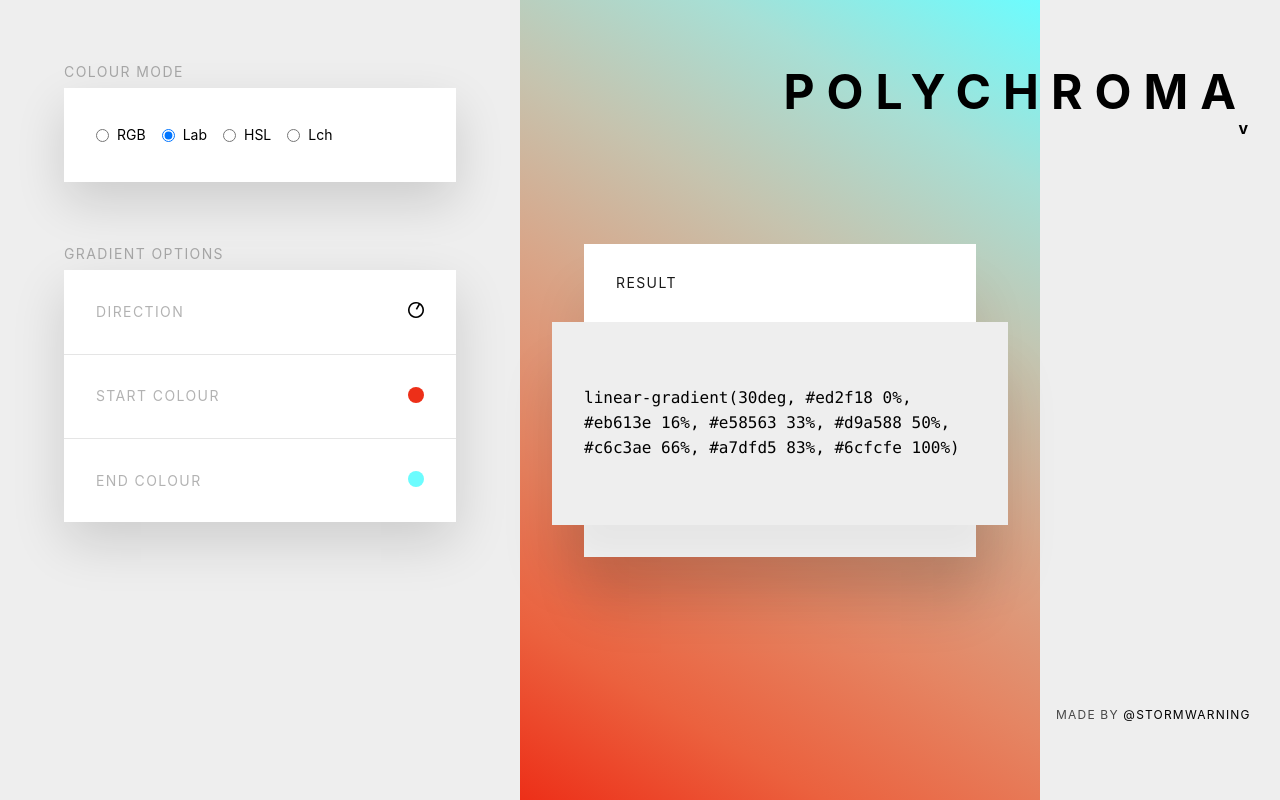
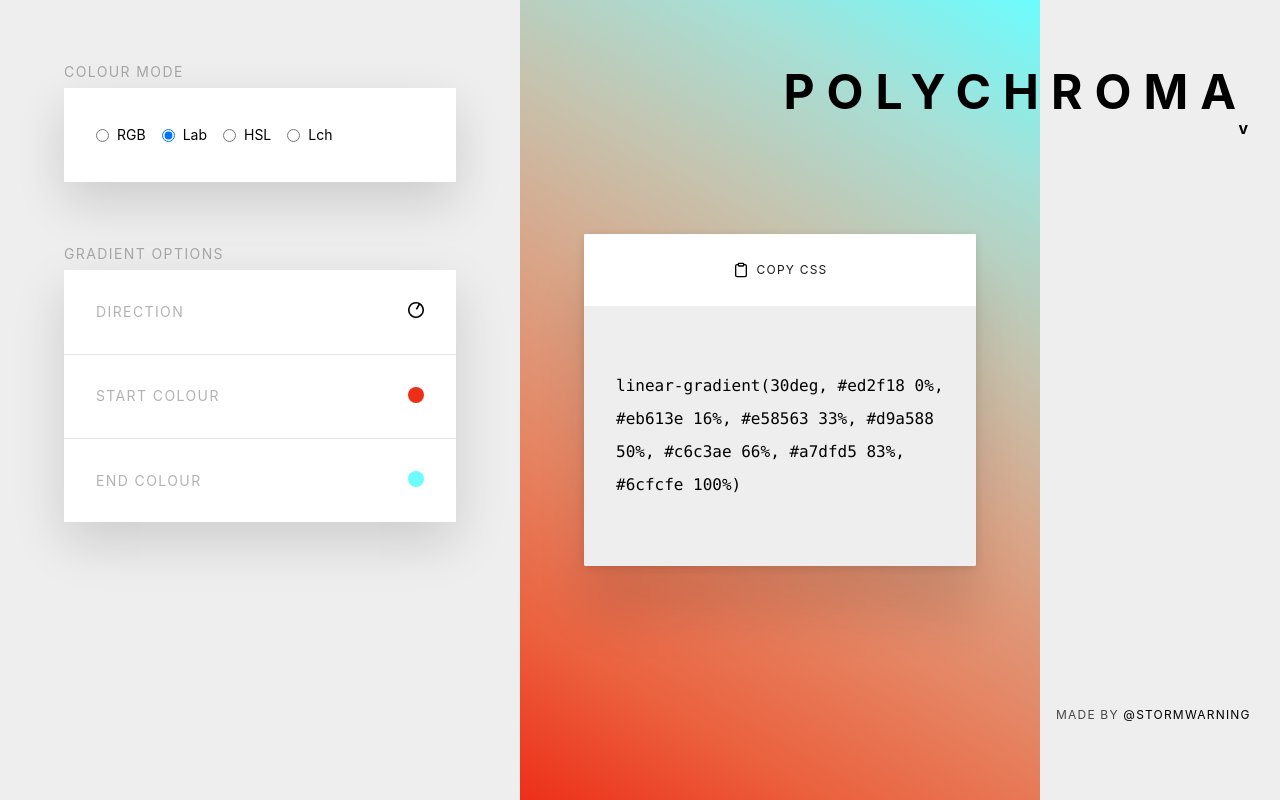
Before and after one commit to stormwarning/polychroma, a Nuxt app: page / in a window 1280 px wide. Built offline with nearby package versions, Linux system fonts and the light colour scheme.

Commit message:
✨ Add copy-to-clipboard button

```diff
--- a/components/Gradient.vue
+++ b/components/Gradient.vue
@@ -1,14 +1,26 @@
 <template>
     <figure class="flex pa5" :style="{ backgroundImage: gradientCSS }">
-        <div class="dn db-l w-100 mw6 ma-auto bg-white">
-            <div class="pa4 f6 ttu tracked lh-solid black-90">Result</div>
-            <pre class="ph4 pv5 mt0 nr4 mb4 nl4 ttl ws-normal bg-light-gray lh-copy"><code>{{ gradientCSS }}</code></pre>
+        <div class="dn db-l w-100 mw6 ma-auto bg-white br1 overflow-hidden">
+            <button class="button-reset w-100 pa4 f7 f7-ns ttu tracked lh-solid black-90 bg-white ba bw2 b--white tl pointer hide-child relative" @click="copyCSS(gradientCSS)">
+                <div class="button-bg child absolute absolute--fill" :style="{ backgroundImage: gradientCSS }"></div>
+                <div class="button-text absolute absolute--fill flex ma1 bg-white">
+                    <div class="ma-auto">
+                        <svg class="relative w1 h1 mr2 v-mid" xmlns="http://www.w3.org/2000/svg" width="24" height="24" viewBox="0 0 24 24" fill="none" stroke="#000" stroke-width="2" stroke-linecap="round" stroke-linejoin="round">
+                            <path d="M16 4h2a2 2 0 0 1 2 2v14a2 2 0 0 1-2 2H6a2 2 0 0 1-2-2V6a2 2 0 0 1 2-2h2" />
+                            <rect x="8" y="2" width="8" height="4" rx="1" ry="1" />
+                        </svg>
+                        <span class="relative lh-solid v-mid">{{ copyButtonText }}</span>
+                    </div>
+                </div>
+            </button>
+            <pre class="source-code ph4 pv5 ma0 ttl ws-normal bg-light-gray"><code>{{ gradientCSS }}</code></pre>
         </div>
     </figure>
 </template>
 
 <script>
 import chroma from 'chroma-js'
+import { copyTextToClipboard } from '../utils/clipboard'
 
 
 export default {
@@ -17,6 +29,12 @@ export default {
         'stops',
         'mode',
     ],
+
+    data () {
+        return {
+            copyButtonText: 'Copy CSS',
+        }
+    },
 
     computed: {
         gradientCSS: function () {
@@ -45,6 +63,14 @@ export default {
     },
 
     methods: {
+        copyCSS (code) {
+            copyTextToClipboard(code)
+            this.copyButtonText = 'Copied!'
+
+            setTimeout(() => {
+                this.copyButtonText = 'Copy CSS'
+            }, 2000)
+        },
     },
 }
 </script>
@@ -56,11 +82,16 @@ figure {
 }
 
 figure>div {
-    box-shadow: 0 50px 50px 0 rgba(0, 0, 0, 0.10);
+    /* box-shadow: 0 50px 50px 0 rgba(0, 0, 0, 0.10); */
+    box-shadow: rgba(0, 0, 0, 0.12) 0px 2px 10px, 0 50px 50px 0 rgba(0, 0, 0, 0.10);
 }
 
-pre {
-    box-shadow: 0 50px 50px 0 rgba(0, 0, 0, 0.10);
+.source-code {
+    /* color: #e2e6e8;
+    background-color: #16191b; */
+    /* box-shadow: 0 50px 50px 0 rgba(0, 0, 0, 0.10); */
+    /* box-shadow: rgba(0, 0, 0, 0.12) 0px 2px 10px, rgba(0, 0, 0, 0.16) 0px 2px 5px; */
+    line-height: 2;
 }
 
 .ma-auto {
--- /dev/null
+++ b/utils/clipboard.js
@@ -0,0 +1,54 @@
+// From: https://stackoverflow.com/questions/400212/how-do-i-copy-to-the-clipboard-in-javascript
+export function copyTextToClipboard (text) {
+    const textArea = document.createElement('textarea')
+
+    //
+    // *** This styling is an extra step which is likely not required. ***
+    //
+    // Why is it here? To ensure:
+    // 1. the element is able to have focus and selection.
+    // 2. if element was to flash render it has minimal visual impact.
+    // 3. less flakyness with selection and copying which **might** occur if
+    //    the textarea element is not visible.
+    //
+    // The likelihood is the element won't even render, not even a flash,
+    // so some of these are just precautions. However in IE the element
+    // is visible whilst the popup box asking the user for permission for
+    // the web page to copy to the clipboard.
+    //
+
+    // Place in top-left corner of screen regardless of scroll position.
+    textArea.style.position = 'fixed'
+    textArea.style.top = 0
+    textArea.style.left = 0
+
+    // Ensure it has a small width and height. Setting to 1px / 1em
+    // doesn't work as this gives a negative w/h on some browsers.
+    textArea.style.width = '2em'
+    textArea.style.height = '2em'
+
+    // We don't need padding, reducing the size if it does flash render.
+    textArea.style.padding = 0
+
+    // Clean up any borders.
+    textArea.style.border = 'none'
+    textArea.style.outline = 'none'
+    textArea.style.boxShadow = 'none'
+
+    // Avoid flash of white box if rendered for any reason.
+    textArea.style.background = 'transparent'
+
+    textArea.value = text
+
+    document.body.appendChild(textArea)
+
+    textArea.select()
+
+    try {
+        document.execCommand('copy')
+    } catch (err) {
+        console.error('Unable to copy text')
+    }
+
+    document.body.removeChild(textArea)
+}
```
